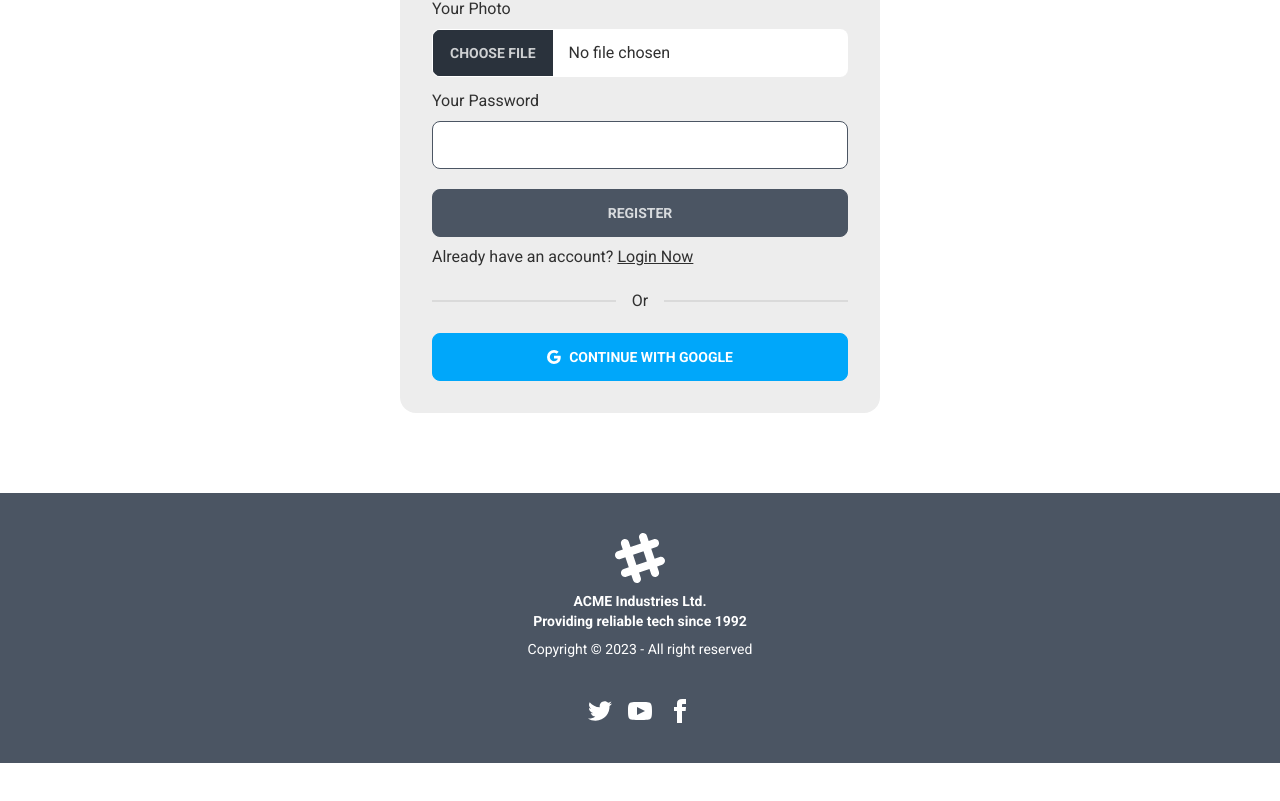
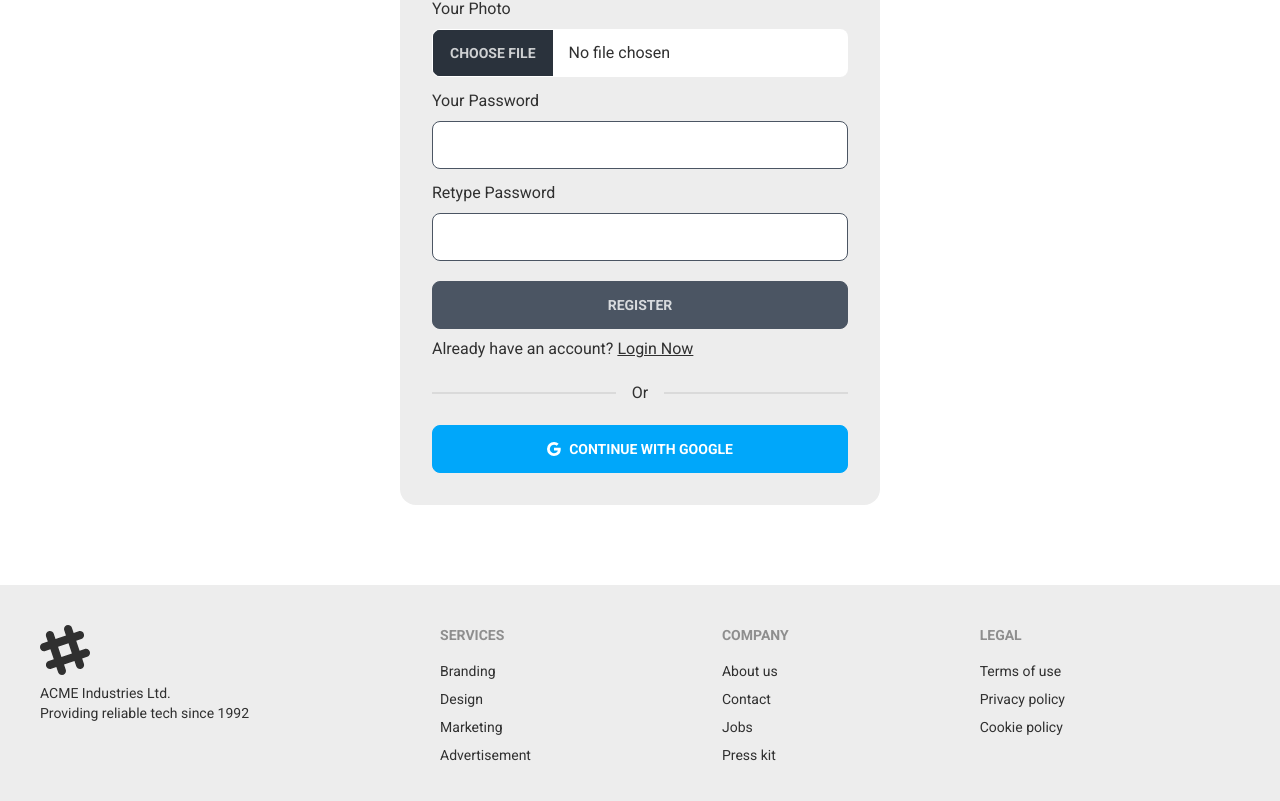
Before and after one commit to a4arpon/summer-surfers-client, a React (Vite) app: page /register in a window 1280 px wide. Shown: the part 425-1226 px from the top of the page. Before the commit the page ends 1188 px from the top, so only its background shows below. Built offline with nearby package versions, Linux system fonts and the light colour scheme; no server answers.

Commit message:
Feature: Navbar added

```diff
--- a/src/components/shared/footer/Footer.jsx
+++ b/src/components/shared/footer/Footer.jsx
@@ -1,6 +1,6 @@
 const Footer = () => {
   return (
-    <footer className="footer footer-center p-10 bg-secondary text-white">
+    <footer className="footer p-10 bg-base-200 text-base-content">
       <div>
         <svg
           width="50"
@@ -9,52 +9,35 @@ const Footer = () => {
           xmlns="http://www.w3.org/2000/svg"
           fillRule="evenodd"
           clipRule="evenodd"
-          className="inline-block fill-current"
+          className="fill-current"
         >
           <path d="M22.672 15.226l-2.432.811.841 2.515c.33 1.019-.209 2.127-1.23 2.456-1.15.325-2.148-.321-2.463-1.226l-.84-2.518-5.013 1.677.84 2.517c.391 1.203-.434 2.542-1.831 2.542-.88 0-1.601-.564-1.86-1.314l-.842-2.516-2.431.809c-1.135.328-2.145-.317-2.463-1.229-.329-1.018.211-2.127 1.231-2.456l2.432-.809-1.621-4.823-2.432.808c-1.355.384-2.558-.59-2.558-1.839 0-.817.509-1.582 1.327-1.846l2.433-.809-.842-2.515c-.33-1.02.211-2.129 1.232-2.458 1.02-.329 2.13.209 2.461 1.229l.842 2.515 5.011-1.677-.839-2.517c-.403-1.238.484-2.553 1.843-2.553.819 0 1.585.509 1.85 1.326l.841 2.517 2.431-.81c1.02-.33 2.131.211 2.461 1.229.332 1.018-.21 2.126-1.23 2.456l-2.433.809 1.622 4.823 2.433-.809c1.242-.401 2.557.484 2.557 1.838 0 .819-.51 1.583-1.328 1.847m-8.992-6.428l-5.01 1.675 1.619 4.828 5.011-1.674-1.62-4.829z"></path>
         </svg>
-        <p className="font-bold">
-          ACME Industries Ltd. <br />
+        <p>
+          ACME Industries Ltd.
+          <br />
           Providing reliable tech since 1992
         </p>
-        <p>Copyright © 2023 - All right reserved</p>
       </div>
       <div>
-        <div className="grid grid-flow-col gap-4">
-          <a>
-            <svg
-              xmlns="http://www.w3.org/2000/svg"
-              width="24"
-              height="24"
-              viewBox="0 0 24 24"
-              className="fill-current"
-            >
-              <path d="M24 4.557c-.883.392-1.832.656-2.828.775 1.017-.609 1.798-1.574 2.165-2.724-.951.564-2.005.974-3.127 1.195-.897-.957-2.178-1.555-3.594-1.555-3.179 0-5.515 2.966-4.797 6.045-4.091-.205-7.719-2.165-10.148-5.144-1.29 2.213-.669 5.108 1.523 6.574-.806-.026-1.566-.247-2.229-.616-.054 2.281 1.581 4.415 3.949 4.89-.693.188-1.452.232-2.224.084.626 1.956 2.444 3.379 4.6 3.419-2.07 1.623-4.678 2.348-7.29 2.04 2.179 1.397 4.768 2.212 7.548 2.212 9.142 0 14.307-7.721 13.995-14.646.962-.695 1.797-1.562 2.457-2.549z"></path>
-            </svg>
-          </a>
-          <a>
-            <svg
-              xmlns="http://www.w3.org/2000/svg"
-              width="24"
-              height="24"
-              viewBox="0 0 24 24"
-              className="fill-current"
-            >
-              <path d="M19.615 3.184c-3.604-.246-11.631-.245-15.23 0-3.897.266-4.356 2.62-4.385 8.816.029 6.185.484 8.549 4.385 8.816 3.6.245 11.626.246 15.23 0 3.897-.266 4.356-2.62 4.385-8.816-.029-6.185-.484-8.549-4.385-8.816zm-10.615 12.816v-8l8 3.993-8 4.007z"></path>
-            </svg>
-          </a>
-          <a>
-            <svg
-              xmlns="http://www.w3.org/2000/svg"
-              width="24"
-              height="24"
-              viewBox="0 0 24 24"
-              className="fill-current"
-            >
-              <path d="M9 8h-3v4h3v12h5v-12h3.642l.358-4h-4v-1.667c0-.955.192-1.333 1.115-1.333h2.885v-5h-3.808c-3.596 0-5.192 1.583-5.192 4.615v3.385z"></path>
-            </svg>
-          </a>
-        </div>
+        <span className="footer-title">Services</span>
+        <a className="link link-hover">Branding</a>
+        <a className="link link-hover">Design</a>
+        <a className="link link-hover">Marketing</a>
+        <a className="link link-hover">Advertisement</a>
+      </div>
+      <div>
+        <span className="footer-title">Company</span>
+        <a className="link link-hover">About us</a>
+        <a className="link link-hover">Contact</a>
+        <a className="link link-hover">Jobs</a>
+        <a className="link link-hover">Press kit</a>
+      </div>
+      <div>
+        <span className="footer-title">Legal</span>
+        <a className="link link-hover">Terms of use</a>
+        <a className="link link-hover">Privacy policy</a>
+        <a className="link link-hover">Cookie policy</a>
       </div>
     </footer>
   )
--- a/src/components/shared/navbar/NavbarLanding.jsx
+++ b/src/components/shared/navbar/NavbarLanding.jsx
@@ -1,8 +1,17 @@
+import {
+  ColumnsGap,
+  House,
+  MortarboardFill,
+  People,
+  PersonCircle,
+  WrenchAdjustableCircleFill,
+  XCircleFill
+} from 'react-bootstrap-icons'
 import { Link, NavLink } from 'react-router-dom'
 import useAuth from '../../../hooks/useAuth'
 
 const NavbarLanding = () => {
-  const { user } = useAuth()
+  const { user, logout } = useAuth()
   const NavList = (
     <>
       <li>
@@ -14,7 +23,7 @@ const NavbarLanding = () => {
               : 'btn btn-secondary btn-outline border-2 w-full'
           }
         >
-          Home
+          <House size={24} /> Home
         </NavLink>
       </li>
       <li>
@@ -26,7 +35,7 @@ const NavbarLanding = () => {
               : 'btn btn-secondary btn-outline border-2 w-full'
           }
         >
-          Instructors
+          <People size={24} /> Instructors
         </NavLink>
       </li>
       <li>
@@ -38,7 +47,7 @@ const NavbarLanding = () => {
               : 'btn btn-secondary btn-outline border-2 w-full'
           }
         >
-          Summer Courses
+          <MortarboardFill size={24} /> Summer Courses
         </NavLink>
       </li>
       {user && (
@@ -51,7 +60,7 @@ const NavbarLanding = () => {
                 : 'btn btn-secondary btn-outline border-2 w-full'
             }
           >
-            Dashboard
+            <ColumnsGap size={24} /> Dashboard
           </NavLink>
         </li>
       )}
@@ -80,7 +89,7 @@ const NavbarLanding = () => {
             </label>
             <ul
               tabIndex={0}
-              className="dropdown-content mt-3 p-2 shadow bg-base-200 rounded-box w-52 gap-2 flex flex-col"
+              className="dropdown-content mt-3 p-2 shadow bg-base-200 rounded-box w-60 gap-2 flex flex-col"
             >
               {NavList}
             </ul>
@@ -93,9 +102,39 @@ const NavbarLanding = () => {
           <ul className="menu-horizontal px-1 gap-2">{NavList}</ul>
         </div>
         <div className="navbar-end">
-          <Link to={'/login'} className="btn btn-secondary">
-            Login
-          </Link>
+          {user ? (
+            <div className="dropdown dropdown-end">
+              <label tabIndex={0} className="btn btn-ghost btn-circle avatar">
+                <div className="w-10 rounded-full">
+                  <img src={user?.photoURL} />
+                </div>
+              </label>
+              <ul
+                tabIndex={0}
+                className="menu menu-sm dropdown-content mt-3 p-2 shadow bg-base-200 rounded-box w-52 gap-2"
+              >
+                <li>
+                  <Link>
+                    <PersonCircle size={18} /> Profile
+                  </Link>
+                </li>
+                <li>
+                  <Link>
+                    <WrenchAdjustableCircleFill size={18} /> Settings
+                  </Link>
+                </li>
+                <li>
+                  <button onClick={() => logout()} className="hover:btn-error">
+                    <XCircleFill size={18} /> Logout
+                  </button>
+                </li>
+              </ul>
+            </div>
+          ) : (
+            <Link to={'/login'} className="btn btn-secondary ">
+              Login
+            </Link>
+          )}
         </div>
       </div>
     </div>
--- a/src/pages/auth/Login.jsx
+++ b/src/pages/auth/Login.jsx
@@ -1,8 +1,9 @@
 import { useState } from 'react'
 import { Google } from 'react-bootstrap-icons'
 import { useForm } from 'react-hook-form'
-import { Link } from 'react-router-dom'
+import { Link, Navigate } from 'react-router-dom'
 import loadingBar from '../../assets/svgs/clockLoader.svg'
+import useAuth from '../../hooks/useAuth'
 import useTitle from '../../hooks/useTitle'
 const Login = () => {
   useTitle('Login')
@@ -11,10 +12,21 @@ const Login = () => {
     handleSubmit,
     formState: { errors },
   } = useForm()
+  const { user, signInGoogle } = useAuth()
   const [loading, setLoading] = useState(false)
   const handleFormSubmit = (data) => {
     setLoading(true)
     console.log(data)
+  }
+  const handleSocialSignIn = () => {
+    setLoading(true)
+    signInGoogle().then((res) => {
+      console.log(res)
+      setLoading(false)
+    })
+  }
+  if (user) {
+    return <Navigate to="/" replace />
   }
   return (
     <div className="flex justify-center items-center min-h-screen px-3">
@@ -71,7 +83,7 @@ const Login = () => {
           <div>
             <button
               className="btn btn-primary w-full text-white"
-              onClick={() => setLoading(true)}
+              onClick={handleSocialSignIn}
               disabled={loading}
             >
               <Google /> Continue With Google
--- a/src/pages/auth/Register.jsx
+++ b/src/pages/auth/Register.jsx
@@ -14,7 +14,7 @@ const Register = () => {
     handleSubmit,
     formState: { errors },
   } = useForm()
-  const { registerUser, user, updateUser } = useAuth()
+  const { registerUser, user, updateUser, signInGoogle } = useAuth()
   const [loading, setLoading] = useState(false)
   // imgbb url
   const imgBBUrl = `https://api.imgbb.com/1/upload?key=${
@@ -27,6 +27,7 @@ const Register = () => {
     setLoading(true)
     if (data) {
       const regx = /^(?=.*[a-z]).{6,20}$/
+      if (data.password === data.confirmPassword) {
         if (regx.test(data.password)) {
           const imgData = new FormData()
           imgData.append('image', data.photo[0])
@@ -34,12 +35,22 @@ const Register = () => {
             .post(imgBBUrl, imgData)
             .then((res) => res?.data)
             .then((data) => {
-            registerUser(data.email, data.password).then((usr) => {
+              registerUser(data.email, data.password)
+                .then((usr) => {
                   console.log(usr.user)
-              updateUser(data?.name, data?.display_url).then((res) => {
+                  updateUser(data?.name, data?.display_url)
+                    .then((res) => {
                       setLoading(false)
                       console.log(res)
                     })
+                    .catch((err) => {
+                      setLoading(false)
+                      console.log(err)
+                    })
+                })
+                .catch((err) => {
+                  setLoading(false)
+                  console.log(err)
                 })
             })
         } else {
@@ -48,7 +59,18 @@ const Register = () => {
             'Password must contain at last one numerical digit and one alphabetical letter more than 6 characters.'
           )
         }
+      } else {
+        setLoading(false)
+        toast.warning('Password should be matched.')
       }
+    }
+  }
+  const handleSocialSignIn = () => {
+    setLoading(true)
+    signInGoogle().then((res) => {
+      console.log(res)
+      setLoading(false)
+    })
   }
   return (
     <div className="flex justify-center items-center min-h-screen px-3">
@@ -110,6 +132,19 @@ const Register = () => {
                 </span>
               )}
             </div>
+            <div className="mb-3">
+              <label>Retype Password</label>
+              <input
+                type="password"
+                className="w-full input input-bordered focus:outline-none mt-2 input-secondary focus:border-2"
+                {...register('confirmPassword', { required: true })}
+              />
+              {errors.password && (
+                <span className="text-red-500 mt-1 block">
+                  Confirm Password is required
+                </span>
+              )}
+            </div>
             <div>
               <button
                 type="submit"
@@ -134,7 +169,7 @@ const Register = () => {
           <div>
             <button
               className="btn btn-primary w-full text-white"
-              onClick={() => setLoading(true)}
+              onClick={handleSocialSignIn}
               disabled={loading}
             >
               <Google /> Continue With Google
--- a/tailwind.config.js
+++ b/tailwind.config.js
@@ -16,7 +16,7 @@ export default {
           info: '#93c5fd',
           success: '#36d399',
           warning: '#fde047',
-          error: '#ff70a6',
+          error: '#FC2947',
         },
       },
     ],
```
Lines whose indentation alone changed are shown as unchanged.
